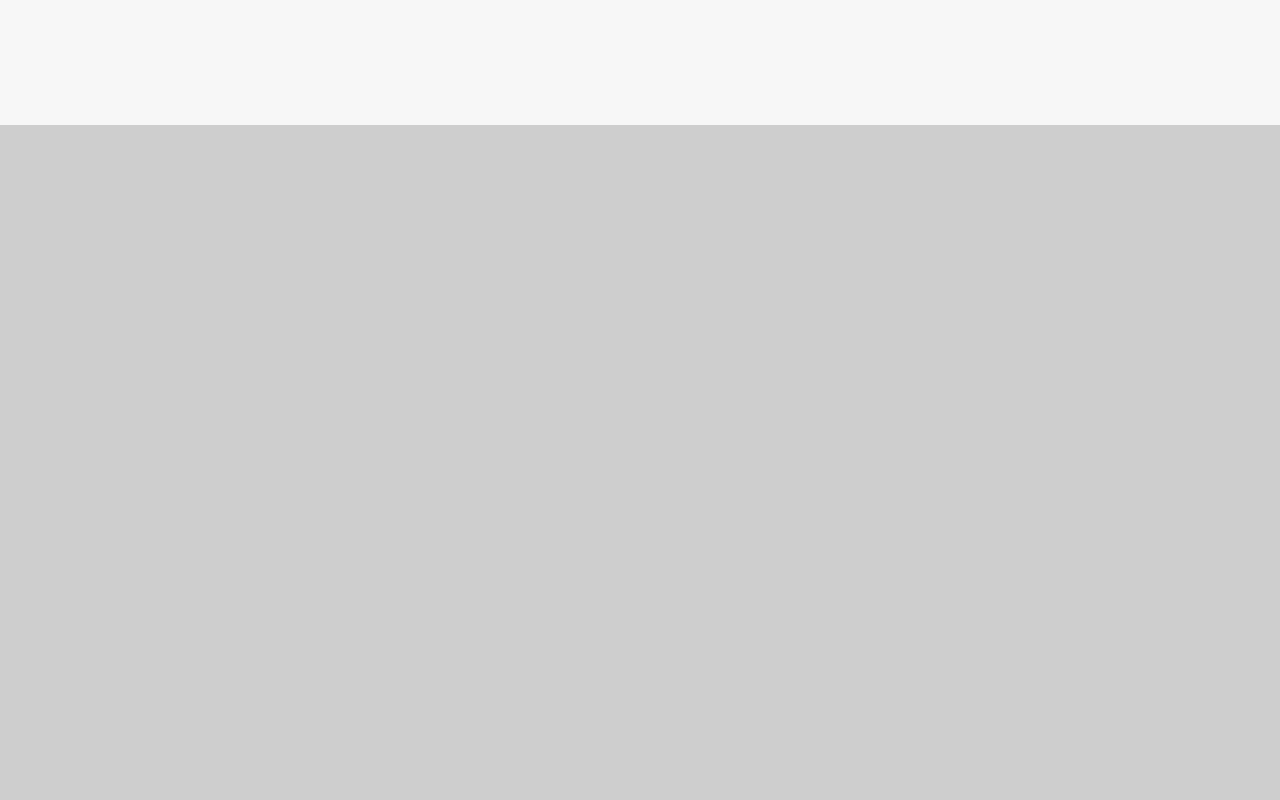
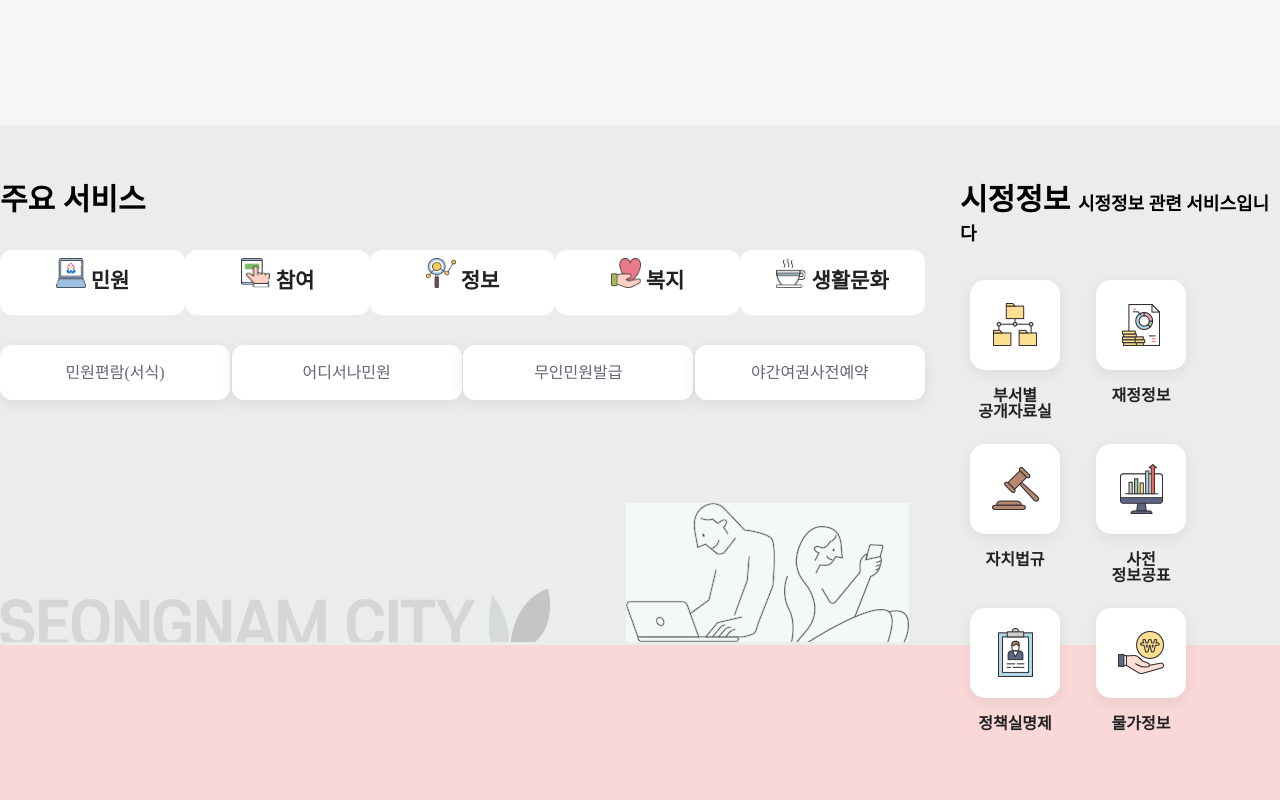
Before and after one commit to Foccy/project_sungnamsi, a website built with webpack: page index.html in a window 1280 px wide. Shown: the part 820-1620 px from the top of the page. Built offline with nearby package versions, Linux system fonts and the light colour scheme; a web font is replaced by a local one.

Commit message:
feat : Add html,css part of service&information section2

```diff
--- a/index.html
+++ b/index.html
@@ -57,7 +57,7 @@
 
   </header>
 
-  <div class="section_container">
+  <div class="section_container1">
     <section class="section1">
       <div class="section1_grouping">
         <div class="weather_api">
@@ -120,9 +120,6 @@
         <!-- corona_api -->
 
       </div>
-
-
-
       <div class="section1_banners">
         <div class="slide_banner">
           <div class="banners">
@@ -165,37 +162,57 @@
   </div>
   <!-- section1 -->
 
-
-
-    <div class="section_container">
+  <div class="section_container2">
     <section class="section2">
-        <div></div>
-        <!-- slider -->
-        <div></div>
-        <!-- introduce -->
+      <div class="main_service">
+        <p class="service_h">주요 서비스</p>
+        <div class="service_part">
+          <a href="#"><img src="../img/main_service_01.png" alt=""> 민원</a>
+          <a href="#"><img src="../img/main_service_02.png" alt=""> 참여</a>
+          <a href="#"><img src="../img/main_service_03.png" alt=""> 정보</a>
+          <a href="#"><img src="../img/main_service_04.png" alt=""> 복지</a>
+          <a href="#"><img src="../img/main_service_05.png" alt=""> 생활문화</a>
+        </div>
+        <div class="service_box">
+          <a href="#">민원편람(서식)</a>
+          <a href="#">어디서나민원</a>
+          <a href="#">무인민원발급</a>
+          <a href="#">야간여권사전예약</a>
+        </div>
+      </div>
+      <div class="public_infromation">
+        <p>시정정보
+          <span>시정정보 관련 서비스입니다</span>
+        </p>
+        <div class="public_info_ico">
+          <a href="#"><img src="../img/city_info_01.png" alt=""><p>부서별<br>공개자료실</p></a>
+          <a href="#"><img src="../img/city_info_02.png" alt=""><p>재정정보</p></a>
+          <a href="#"><img src="../img/city_info_03.png" alt=""><p>자치법규</p></a>
+          <a href="#"><img src="../img/city_info_04.png" alt=""><p>사전<br>정보공표</p></a>
+          <a href="#"><img src="../img/city_info_05.png" alt=""><p>정책실명제</p></a>
+          <a href="#"><img src="../img/city_info_06.png" alt=""><p>물가정보</p></a>
+        </div>
+      </div>
     </section>
+  </div>
   <!-- section2 -->
-    </div>
-
 
   <div class="section_container">
     <section class="section3">
     </section>
+  </div>
   <!-- section3 -->
-    </div>
-
 
   <div class="section_container">
     <section class="section4">
     </section>
+  </div>
   <!-- section4 -->
-    </div>
-
 
   <footer>
 
   </footer>
-
+  <!-- footer -->
 
 </body>
 </html>
--- a/scss/layout/_header.scss
+++ b/scss/layout/_header.scss
@@ -163,7 +163,7 @@ header{
   }
   }
 
-.section_container{
+.section_container1{
   position: relative;
   width:100%;
   background-color: #f7f7f7;
@@ -275,7 +275,6 @@ header{
           margin-left: 33px;
         }
       }
-    }
     .section1_banners{
       display: flex;
       justify-content: space-between;
@@ -391,16 +390,107 @@ header{
             }
           }
       }
+  }
+}
+
+.section_container2{
+  position: relative;
+  width:100%;
+  background-color: #ebecec;
+  .section2{
+    max-width: 1400px;
+    margin: auto;
+    width:100%;
+    height:520px;
+    background-color: #ebecec;
+    display: flex;
+    justify-content: space-between;
+    .main_service{
+      width:950px;
+      height:517px;
+      padding: 60px 35px 90px 0;
+      background: url(../../img/main_service_bg01.png) no-repeat ,url(../../img/main_service_bg02.png) no-repeat;
+      background-position: 0px 463px, 626px 378px;;
+      .service_h{
+        font-size: 30px;
+        font-weight: bolder;
+        padding:0px 0px 35px;
+      }
+      .service_part{
+        display: flex;
+        justify-content: space-between;
+        a{
+          width:185px;
+          height:65px;
+          background-color: white;
+          border-radius: 12px;
+          font-weight: bolder;
+          font-size: 21px;
+          text-align: center;
+          line-height: 3;
+          img{
+            width: 30px;
+            height: 30px;
+            margin-top: 5px;
+          }
+        }
+      }
+      .service_box{
+        display: flex;
+        flex-wrap: wrap;
+        justify-content: space-between;
+        a{
+          text-align: center;
+          line-height: 3.5;
+          color: #636677;
+          width:230px;
+          height:55px;
+          border-radius: 12px;
+          margin:30px 0px 10px;
+          background-color: white;
+          box-shadow: 0 4px 15px rgba(0,0,0,.07);
+        }
+
+      }
     }
+    .public_infromation{
+      width:395px;
+      height:517px;
+      padding:60px 0px 90px 0px;
+      p{
+        font-size: 30px;
+        font-weight: bolder;
+        span{
+          font-size: 18px;
+        }
+      }
+      .public_info_ico{
+        display: flex;
+        flex-wrap: wrap;
+        margin-top: 20px;
+        a{
+          width: 90px;
+          height: 90px;
+          margin: 15px 26px 59px 10px;
+          border-radius: 15px;
+          background-color: white;
+          box-shadow: 0 4px 15px rgba(0,0,0,.07);
+          p{
+            margin-top: 15px;
+            text-align: center;
+            font-size: 16px;
+          }
+          }
+        }
+
+      }
+    }
+  }
 
 
 
-  .section2{
-    width:100%;
-    height:700px;
-    background-color: #cecece;
-    padding: 50px 0px 50px;
-  }
+
+
   .section3{
     width:100%;
     height:700px;
```
Also changed, not shown: css/style.css, img/city_info_01.png (added), img/city_info_02.png (added), img/city_info_03.png (added), img/city_info_04.png (added), img/city_info_05.png (added), img/city_info_06.png (added), img/main_service_01.png (added), img/main_service_02.png (added), img/main_service_03.png (added), img/main_service_04.png (added), img/main_service_05.png (added), img/main_service_bg01.png (added), img/main_service_bg02.png (added), 1 other file. Lines whose indentation alone changed are shown as unchanged.
